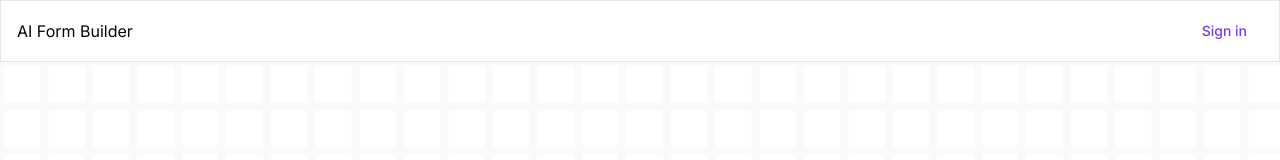
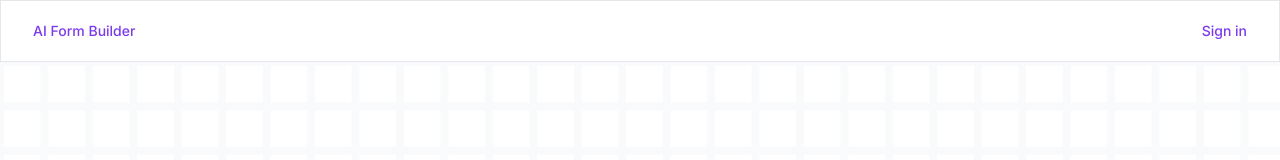
Before and after one commit to Meshclan1/ai-form-builder, a Next.js app: page / in a window 1280 px wide. Shown: the top 160 px of the page. Built offline with nearby package versions, Linux system fonts and the light colour scheme; no server answers.

Commit message:
dashboard link fix

```diff
--- a/src/components/ui/header.tsx
+++ b/src/components/ui/header.tsx
@@ -27,8 +27,11 @@ const Header = async (props: Props) => {
       <nav className="bg-white border-gray-200 px-4 py-2.5">
         <div className="flex flex-wrap justify-between items-center mx-auto max-w-screen-xl">
           <div>
-            <h1>AI Form Builder</h1>
+            <Link href="/">
+              <Button variant="link">AI Form Builder</Button>
+            </Link>
           </div>
+
           <div>
             {session?.user ? (
               <div className="flex items-center gap-4">
```
